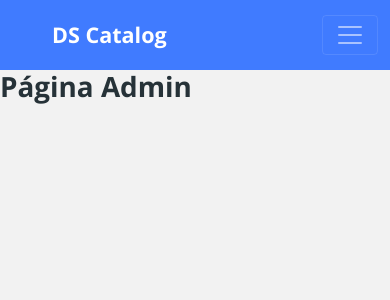
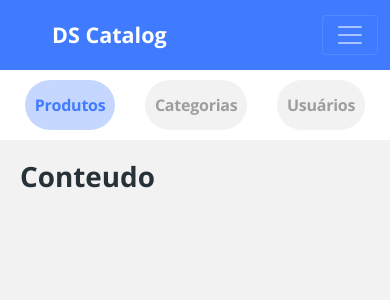
Before and after one commit to MauricioPG/dscatalog-mauriciopg, a React (Create React App) app in the folder frontweb/: page /admin in a window 390 px wide. Shown: the top 300 px of the page. Built offline with nearby package versions, Linux system fonts and the light colour scheme.

Commit message:
Admin Navbar layout mobile

```diff
--- /dev/null
+++ b/frontweb/src/pages/Admin/Navbar/index.tsx
@@ -0,0 +1,27 @@
+import './styles.css';
+
+const Navbar = () => {
+  return (
+    <nav className="admin-nav-container">
+      <ul>
+        <li>
+          <a href="link" className="admin-nav-item active">
+            Produtos
+          </a>
+        </li>
+        <li>
+          <a href="link" className="admin-nav-item">
+            Categorias
+          </a>
+        </li>
+        <li>
+          <a href="link" className="admin-nav-item">
+            Usuários
+          </a>
+        </li>
+      </ul>
+    </nav>
+  );
+};
+
+export default Navbar;
--- /dev/null
+++ b/frontweb/src/pages/Admin/Navbar/styles.css
@@ -0,0 +1,42 @@
+ul {
+    display: flex;
+    justify-content: space-around;
+    list-style-type: none;
+    margin: 0;
+    padding: 0;
+}
+
+.admin-nav-container {
+    padding: 10px;
+    background-color: #FFFFFF;
+}
+
+.admin-nav-item {
+    display: flex;
+    justify-content: center;
+    align-items: center;
+    height: 50px;
+    color: #9E9E9E;
+    background-color: #F2F2F2;
+    border-radius: 100px;
+    padding: 0 10px;
+    font-size: 16px;
+    font-weight: bold;
+    letter-spacing: -0.015em;
+}
+
+.admin-nav-item p {
+    margin-bottom: 0;
+}
+
+.admin-nav-item.active {
+    color: #407BFF;
+    background-color:  rgba(64, 123, 255, 0.3);
+}
+
+
+@media(min-width: 1200px) {
+    .admin-nav-container {
+        flex-direction: column;
+    }
+}
--- a/frontweb/src/pages/Admin/index.tsx
+++ b/frontweb/src/pages/Admin/index.tsx
@@ -1,7 +1,15 @@
+import Navbar from "./Navbar";
+import './styles.css';
+
 const Admin = () => {
-    return (
-        <h1>Página Admin</h1>
-    );
-}
+  return (
+    <div className="admin-container">
+      <Navbar />
+      <div className="admin-content">
+          <h1>Conteudo</h1>
+      </div>
+    </div>
+  );
+};
 
 export default Admin;
--- /dev/null
+++ b/frontweb/src/pages/Admin/styles.css
@@ -0,0 +1,18 @@
+.admin-container {
+    display:  flex;
+    flex-direction: column;
+}
+
+.admin-content {
+    padding: 20px;
+}
+
+@media(min-width: 1200px) {
+    .admin-container {
+        flex-direction: row;
+    }
+
+    .admin-content {
+        flex: 1;
+    }
+}
```
